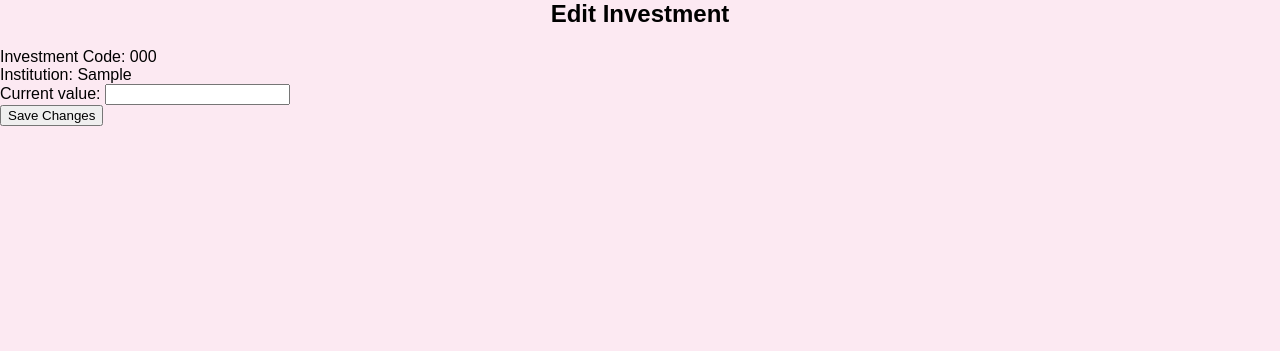
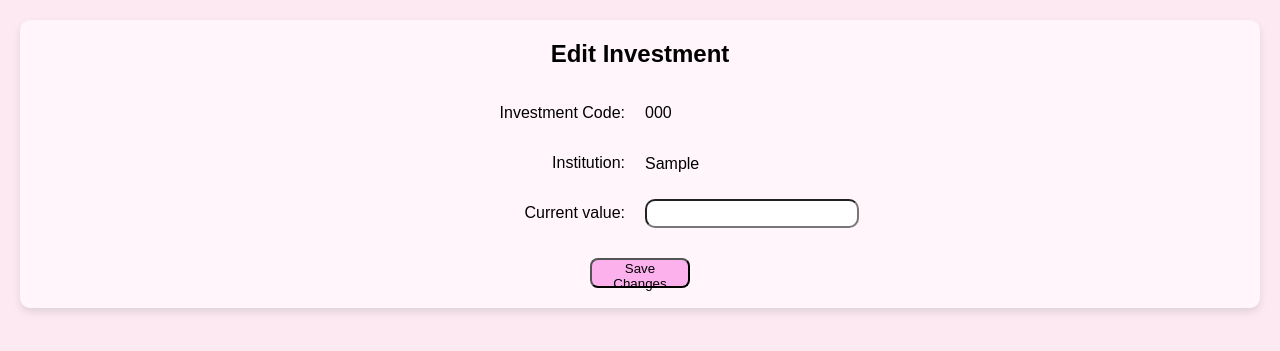
Before and after one commit to Grezewave/inVesTR, a Django app: page /investments/update/1/ in a window 1280 px wide. Shown: the top 351 px of the page. Run offline with Django 4.2, Linux system fonts and the light colour scheme; tables that the repository leaves empty hold one stand-in row (values such as "Sample post").

Commit message:
edit screen css

```diff
--- a/inVesTR/investments/static/styles.css
+++ b/inVesTR/investments/static/styles.css
@@ -92,10 +92,9 @@
 }
 /* Estilos para a tabela */
 #investment-table {
-    width: 100%;
     border-collapse: collapse; /* Mesclar bordas de células */
     margin: 20px 30px;
-    width: 70%;
+    width: 90%;
     padding: 10px;
     border-spacing: 30px 30px;
 }
@@ -118,4 +117,72 @@
     background-color: #FCE0EC; /* Tom de rosa claro */
 }
 
-/* ... Seus estilos CSS existentes ... */
+#edit-form-section {
+    display: flex;
+    flex-direction: column;
+    align-items: center;
+}
+
+/* Style form fields */
+#edit-investment-form {
+    display: flex;
+    flex-wrap: wrap;
+    justify-content:center;
+    flex-direction: column;
+    align-items: center;
+    width: 100%;
+}
+
+#form-content {
+    display: flex;
+    flex-direction: row;
+}
+
+.fieldWrapper,
+.formWrapper {
+    display: flex;
+    flex-direction: column;
+    justify-content: space-between;
+    height: 150px;
+    width: 400px;
+}
+
+.fieldWrapper {
+    align-items: flex-end;
+    padding-right: 10px;
+}
+
+#edit-investment-form label {
+    padding-right: 10px;
+}
+
+#edit-investment-form p {
+    display: flex;
+    flex-direction: column;
+}
+
+#edit-investment-form input {
+    display: flex;
+    flex-direction: column;
+    border-radius: 10px;
+}
+
+#edit-investment-form input[type="text"],
+#edit-investment-form input[type="number"],
+#edit-investment-form select {
+    margin-top: 10px;
+    padding-top: 10px;
+    width: 200px;
+    padding: 5px;
+    margin-bottom: 10px;
+}
+
+/* Style the submit button */
+#edit-investment-form button {
+    border-radius: 8px;
+    width: 100px;
+    height: 30px;
+    background-color: #FCB0EC;
+    margin-top: 20px;
+    align-self: center; /* Center the button horizontally */
+}
--- a/inVesTR/investments/templates/base.html
+++ b/inVesTR/investments/templates/base.html
@@ -5,6 +5,7 @@
 <head>
     <title>Investments</title>
     <link rel="stylesheet" type="text/css" href="{% static 'styles.css' %}">
+    <link rel="stylesheet" href="https://fonts.googleapis.com/icon?family=Material+Icons">
 </head>
 <body>
     <main class="main-content-container">
--- a/inVesTR/investments/templates/update_investment.html
+++ b/inVesTR/investments/templates/update_investment.html
@@ -1,24 +1,29 @@
 {% extends 'base.html' %}
 
 {% block content %}
+    <div id="content">
         <h2>Edit Investment</h2>
 
+        <div id="edit-form-section">
+
             <form id="edit-investment-form" method="post">
+                <div id = "form-content" />
                     {% csrf_token %}
                     {{ form.non_field_errors }}
                     <div class="fieldWrapper">
-            <label for="{{ form.investment_code.id_for_label }}">Investment Code:</label>
-            {{ investment.investment_code }}
+                        <p><label for="{{ form.investment_code.id_for_label }}">Investment Code:</label></p>
+                        <p><label for="{{ form.institution.id_for_label }}">Institution:</label></p>
+                        <p><label for="{{ form.current_value.id_for_label }}">Current value:</label></p>
                     </div>
-        <div class="fieldWrapper">
-            <label for="{{ form.institution.id_for_label }}">Institution:</label>
-            {{ investment.institution }}
-        </div>
-        <div class="fieldWrapper">
-            <label for="{{ form.current_value.id_for_label }}">Current value:</label>
+                    <div class="formWrapper">
+                        <p>{{ investment.investment_code }}</p>
+                        <p>{{ investment.institution }}</p>
                         {{ form.current_value }}
                     </div>
-        <!-- Add other fields as needed -->
+                </div>
                 <button type="submit">Save Changes</button>
             </form>
+
+        </div>
+    </div>
 {% endblock %}
```
Also changed, not shown: inVesTR/investments/templates/index.html (+8 -2 lines). Lines whose indentation alone changed are shown as unchanged.
